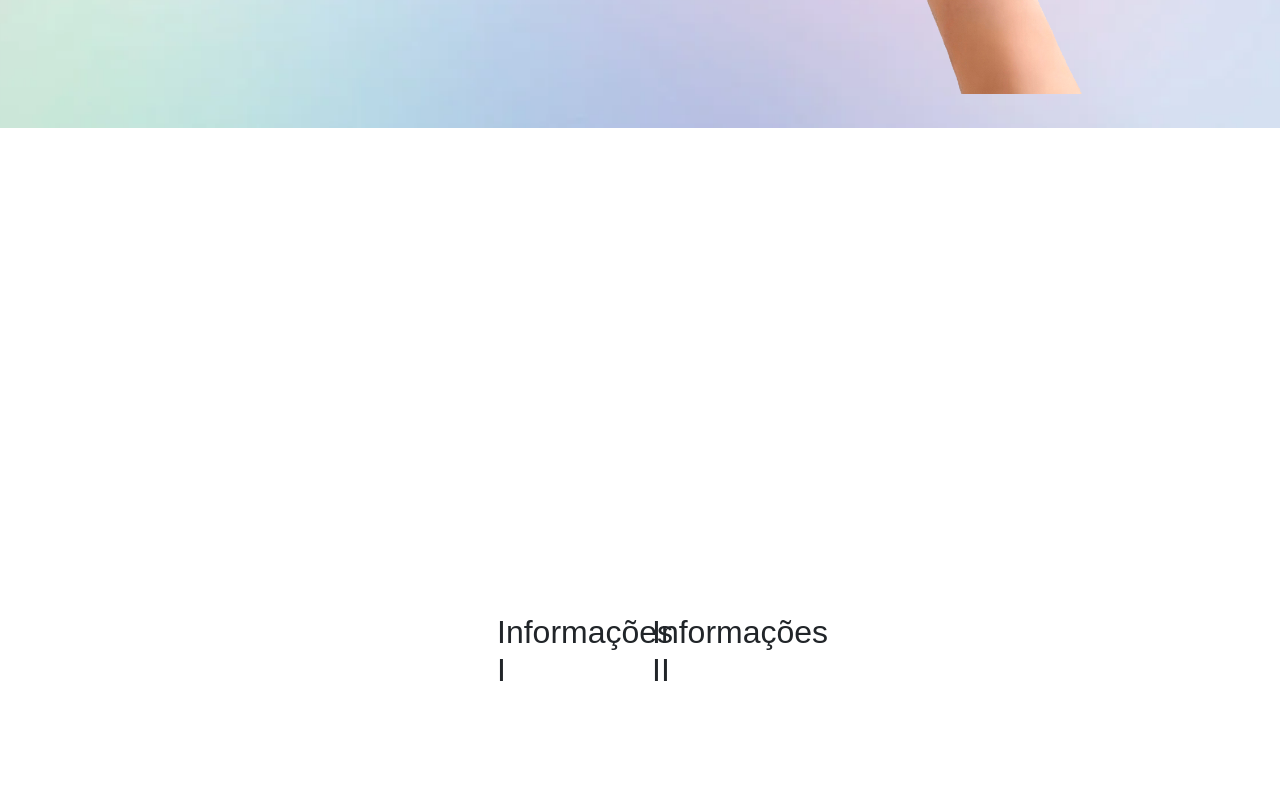
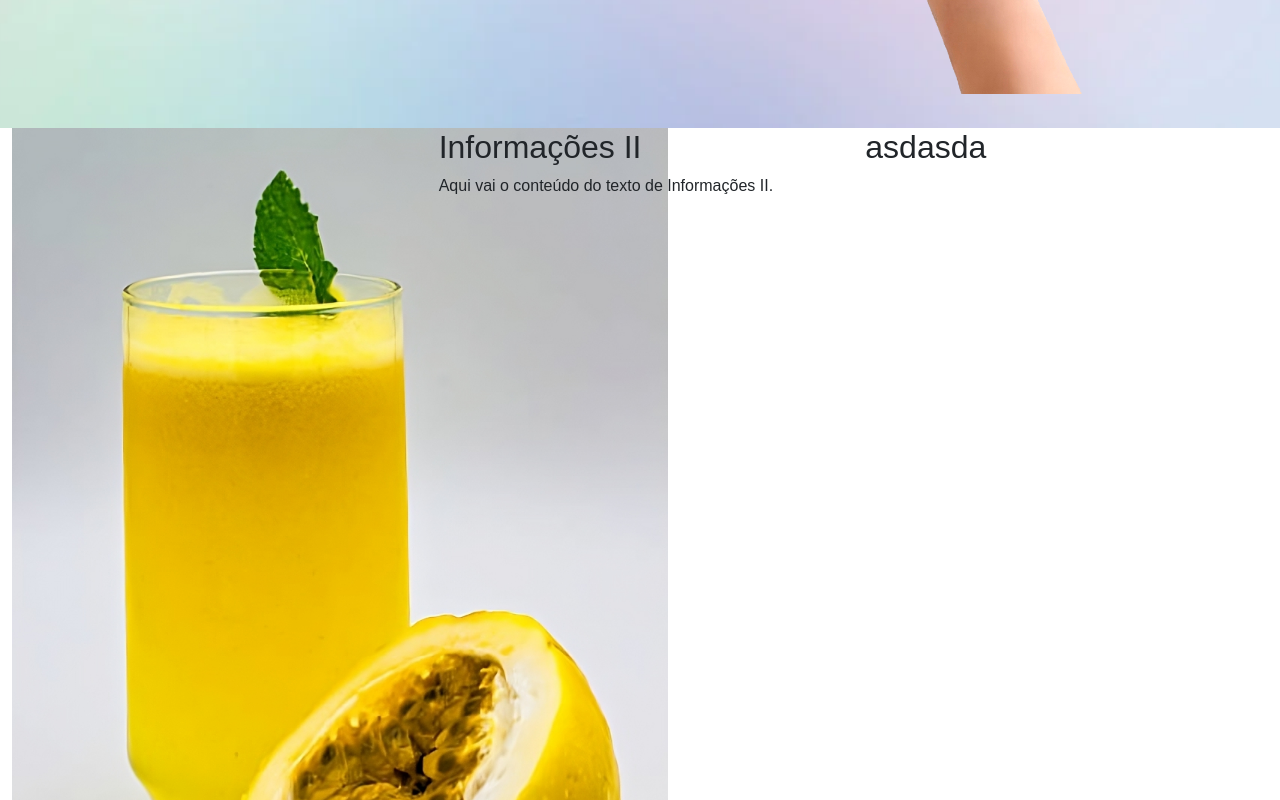
Before and after one commit to juanfariastk/Landing-React, a React (Create React App) app: page / in a window 1280 px wide. Shown: the part 900-1700 px from the top of the page. Built offline with nearby package versions, Linux system fonts and the light colour scheme.

Commit message:
envio com img e ajustes na sec one

```diff
--- a/src/App.css
+++ b/src/App.css
@@ -2,6 +2,9 @@
     margin: 0;
     padding: 0;
     box-sizing: border-box;
+}
+html{
+    margin:0;
 }
 
 
@@ -320,7 +323,13 @@ button {
 }
 
 .primeira-secao {
-    margin-top: 0;
-    padding: 485px;
+    padding: 0;
     background-color: white;
 }
+
+
+.img_suquinho{
+    width: 655.5px;
+    height: 918px;
+    margin-left: 0;
+}
--- a/src/components/SectionOne.tsx
+++ b/src/components/SectionOne.tsx
@@ -1,16 +1,21 @@
 import React from "react";
 import { Container, Row, Col } from "react-bootstrap";
+import img_Suco from "../assets/istockphoto-1279829945-612x612-transformed.jpeg"
 
 export const SectionOne:React.FC = () =>{
     return(
         <section className="primeira-secao" id="infosec">
-            <Container>
-            <Row className="align-items-center">
-                    <Col md={6}>
-                        <h2>Informações I</h2>
+            <Container fluid>
+                <Row>
+                    <Col md={4}>
+                    <img src={img_Suco} alt="Imagem" className="img_suquinho" />
                     </Col>
-                    <Col md={6}>
-                        <h2> Informações II</h2>
+                    <Col md={4}>
+                    <h2>Informações II</h2>
+                    <p>Aqui vai o conteúdo do texto de Informações II.</p>
+                    </Col>
+                    <Col md={4}>
+                        <h2>asdasda</h2>
                     </Col>
                 </Row>
             </Container>
```
Also changed, not shown: src/assets/istockphoto-1279829945-612x612-transformed.jpeg (added).
